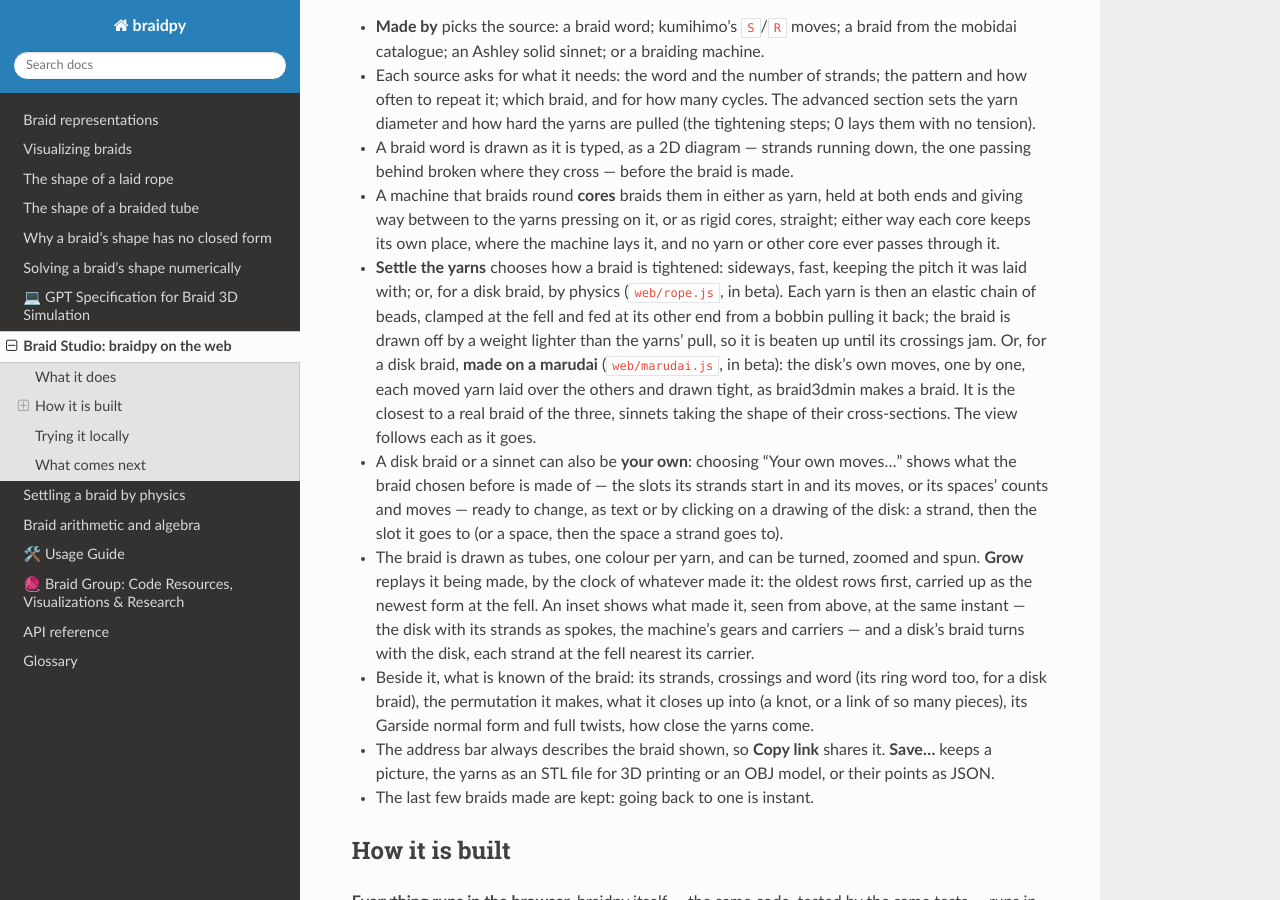
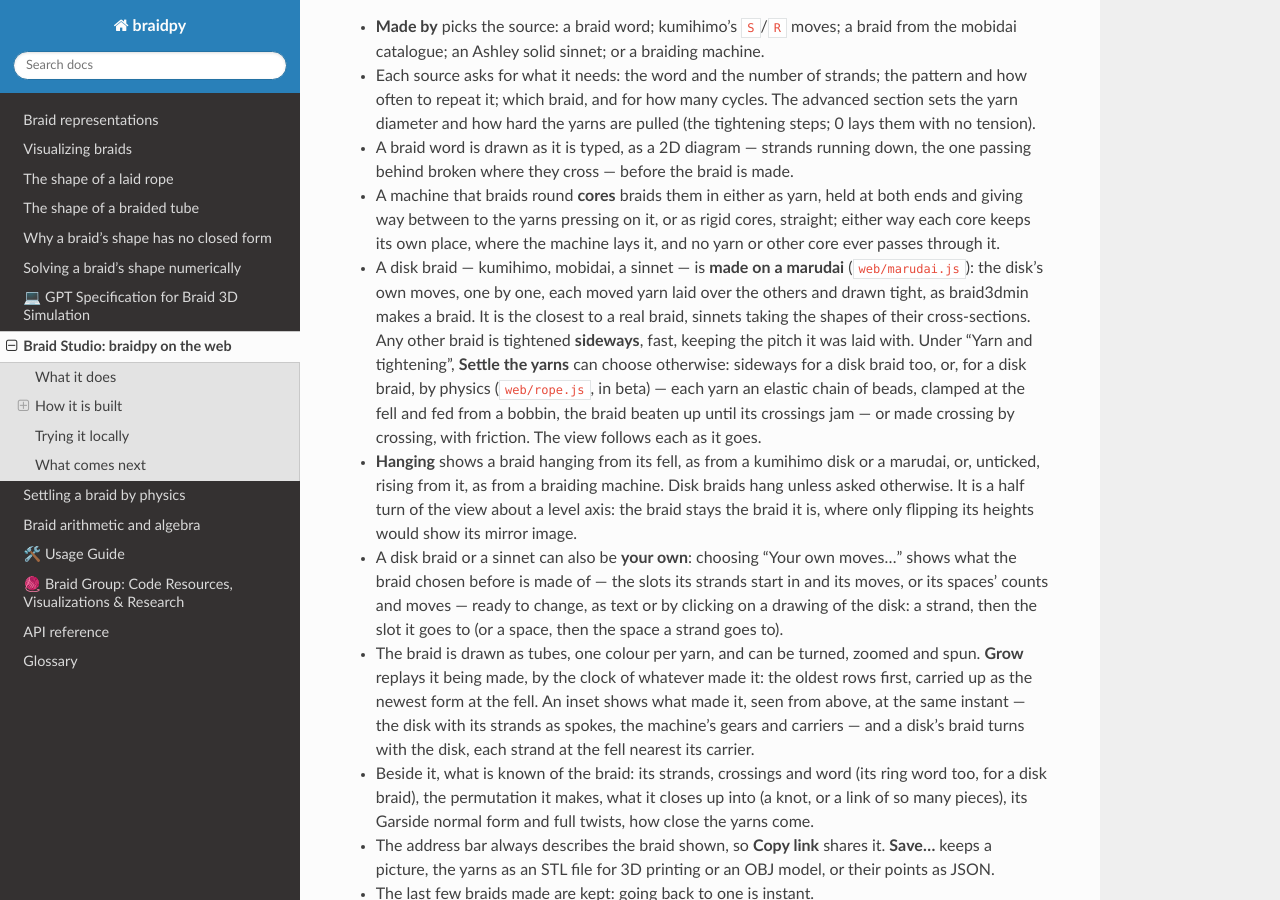
Before and after one commit to baptistelabat/braidpy, a Sphinx documentation site: the page built from docs/source/braid_studio.md, in a window 1280 px wide and 900 px high, scrolled down 394 px. Built offline with Sphinx 7.4.7 and the Read the Docs theme 3.1.0, drawn with Linux system fonts in a browser that asks for light colours.

Commit message:
Braid Studio: disk braids made on a marudai by default, and hanging
Settle is now Automatic by default: a disk braid (kumihimo, mobidai,
sinnet) is made on the marudai, any other tightened sideways. The other
choices move under "Yarn and tightening".

A Hanging switch shows a braid hanging from its fell, as from a kumihimo
disk or a marudai, or rising from it, as from a braiding machine; disk
braids hang by default. It is a half turn of the view about a level axis,
so the braid keeps its handedness; the cross-section inset follows.

Words and machines were tried on the marudai and are not used yet: with
few carriers their pull is unbalanced and crossings between neighbours do
not slide down to the tip. The docs say so.

Co-Authored-By: Claude Opus 5.5 <noreply@anthropic.com>
Claude-Session: https://claude.ai/code/session_01CYC9b8qF7suj1VmAndqcRK

```diff
--- a/docs/source/braid_studio.md
+++ b/docs/source/braid_studio.md
@@ -25,17 +25,22 @@ The page has a form and a 3D view.
   at both ends and giving way between to the yarns pressing on it, or as
   rigid cores, straight; either way each core keeps its own place, where the
   machine lays it, and no yarn or other core ever passes through it.
-- **Settle the yarns** chooses how a braid is tightened: sideways, fast,
-  keeping the pitch it was laid with; or, for a disk braid, by physics
-  (`web/rope.js`, in beta). Each yarn is then an elastic chain of beads,
-  clamped at the fell and fed at its other end from a bobbin pulling it
-  back; the braid is drawn off by a weight lighter than the yarns' pull, so
-  it is beaten up until its crossings jam. Or, for a disk braid, **made
-  on a marudai** (`web/marudai.js`, in beta): the disk's own moves, one by
-  one, each moved yarn laid over the others and drawn tight, as
-  braid3dmin makes a braid. It is the closest to a real braid of the three,
-  sinnets taking the shape of their cross-sections. The view follows each
-  as it goes.
+- A disk braid — kumihimo, mobidai, a sinnet — is **made on a marudai**
+  (`web/marudai.js`): the disk's own moves, one by one, each moved yarn
+  laid over the others and drawn tight, as braid3dmin makes a braid. It is
+  the closest to a real braid, sinnets taking the shapes of their
+  cross-sections. Any other braid is tightened **sideways**, fast, keeping
+  the pitch it was laid with. Under "Yarn and tightening", **Settle the
+  yarns** can choose otherwise: sideways for a disk braid too, or, for a
+  disk braid, by physics (`web/rope.js`, in beta) — each yarn an elastic
+  chain of beads, clamped at the fell and fed from a bobbin, the braid
+  beaten up until its crossings jam — or made crossing by crossing, with
+  friction. The view follows each as it goes.
+- **Hanging** shows a braid hanging from its fell, as from a kumihimo disk
+  or a marudai, or, unticked, rising from it, as from a braiding machine.
+  Disk braids hang unless asked otherwise. It is a half turn of the view
+  about a level axis: the braid stays the braid it is, where only flipping
+  its heights would show its mirror image.
 - A disk braid or a sinnet can also be **your own**: choosing "Your own
   moves…" shows what the braid chosen before is made of — the slots its
   strands start in and its moves, or its spaces' counts and moves — ready to
```
Also changed, not shown: docs/source/rope_physics.md (+11 -0 lines), 3 other files.
